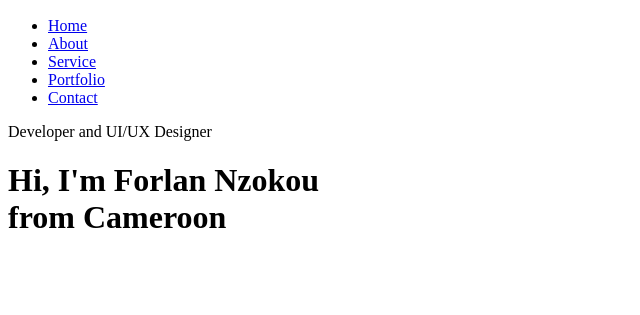
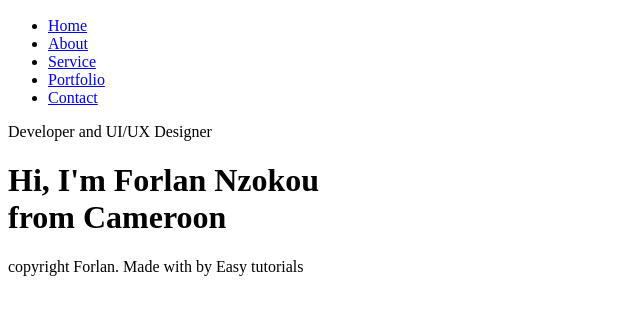
Before and after one commit to Diego23436/Testportfolio, a plain HTML site: page index.html in a window 1280 px wide. Shown: the part 27-342 px from the top of the page, without its empty margins (0-640 px from the left). Drawn offline with Linux system fonts and the light colour scheme.

Commit message:
add footer section

```diff
--- a/index.html
+++ b/index.html
@@ -27,5 +27,8 @@
         </div>
      </div>
      </div>
+      <div class="copyright">
+                    <p>copyright Forlan. Made with <i class="fa-solid fa-heart"></i>by Easy tutorials</p>
+                </div>
 </body>
 </html>
```
